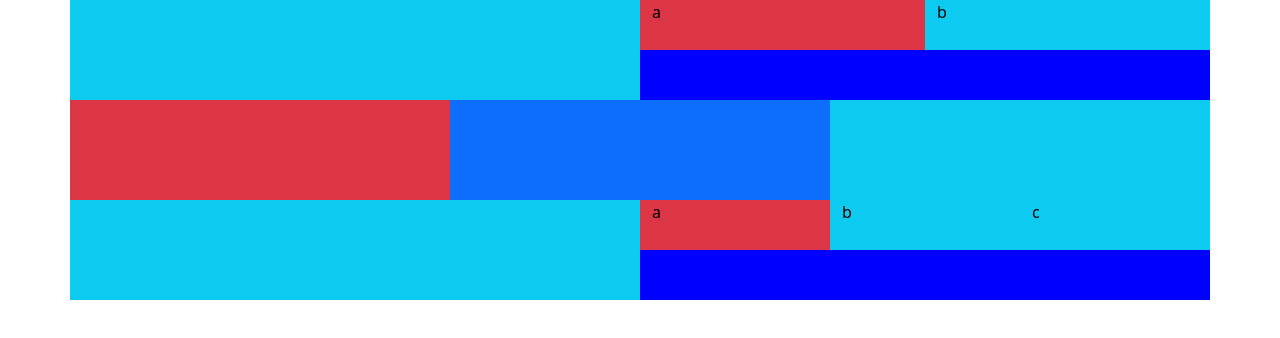
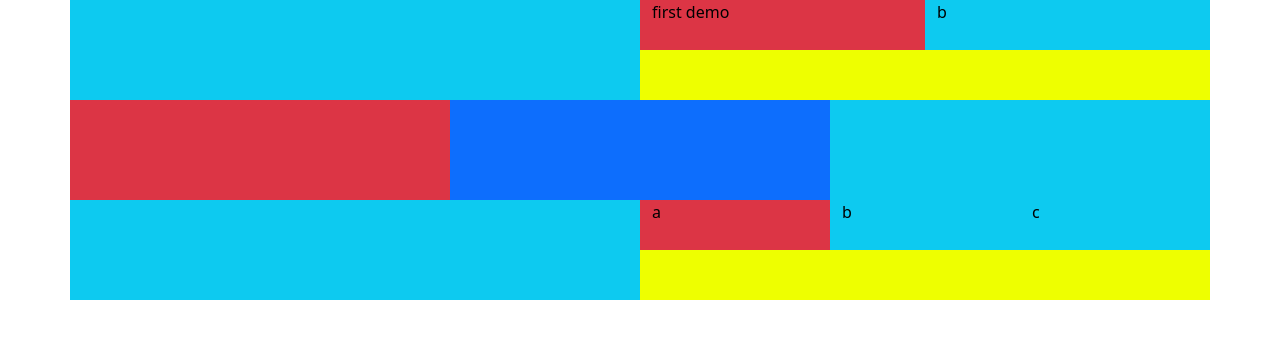
Before and after one commit to aniketxx/Newwebsite, a plain HTML site: page bootstarp.html in a window 1280 px wide. Drawn offline with nearby package versions, Linux system fonts and the light colour scheme.

Commit message:
first demo

```diff
--- a/bootstarp.html
+++ b/bootstarp.html
@@ -12,7 +12,7 @@
 
     color: black;
     /* color: pink; */
- background-color: blue;
+ background-color: rgb(238, 255, 0);
    }
    .abc
    {
@@ -28,7 +28,7 @@
         <div class="col bg-info"></div>
         <div class="col bg-success">
           <div class="row">
-             <div class="col bg-danger abc">a</div>
+             <div class="col bg-danger abc">first demo</div>
              <div class="col bg-info abc">b</div>
 
           </div>
```
